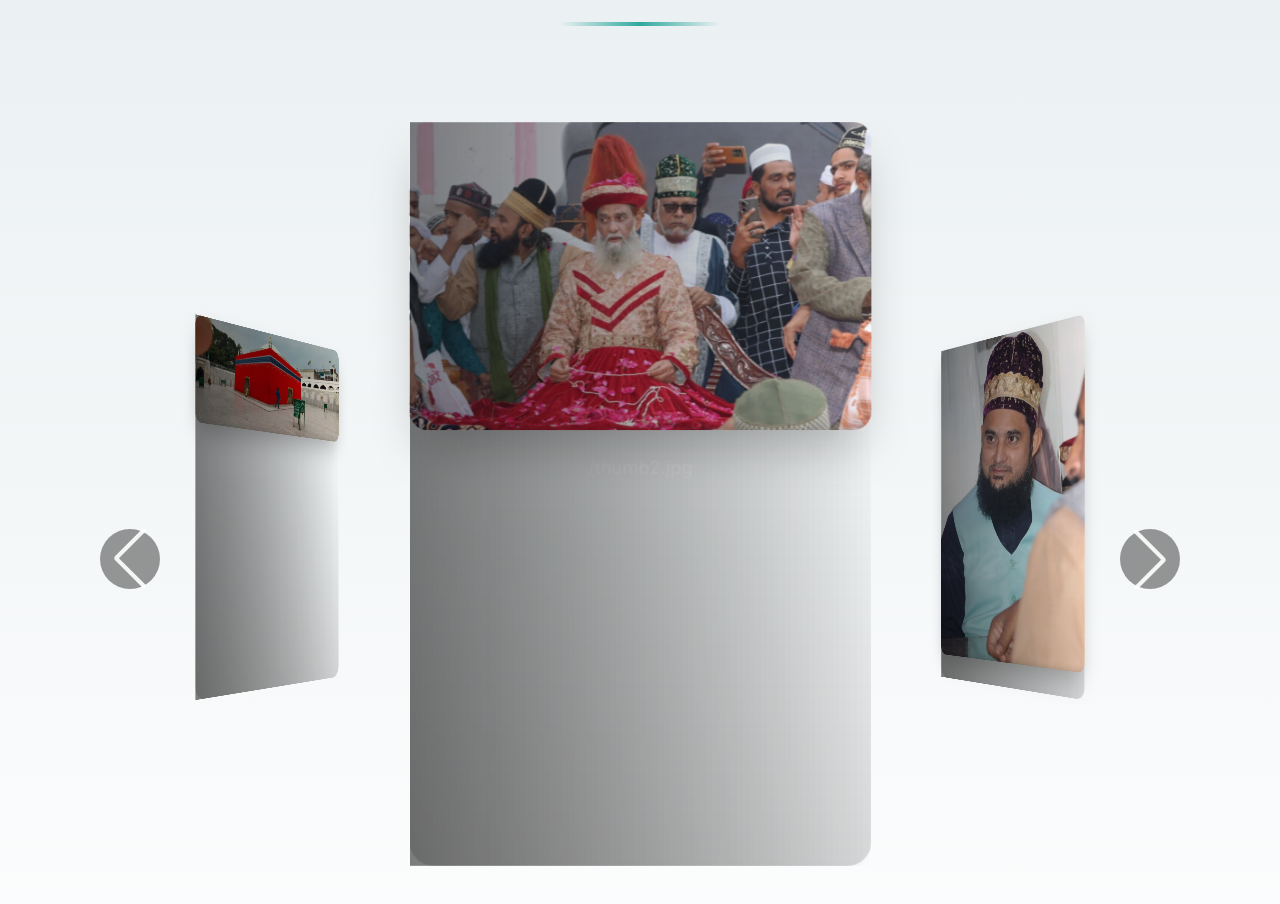
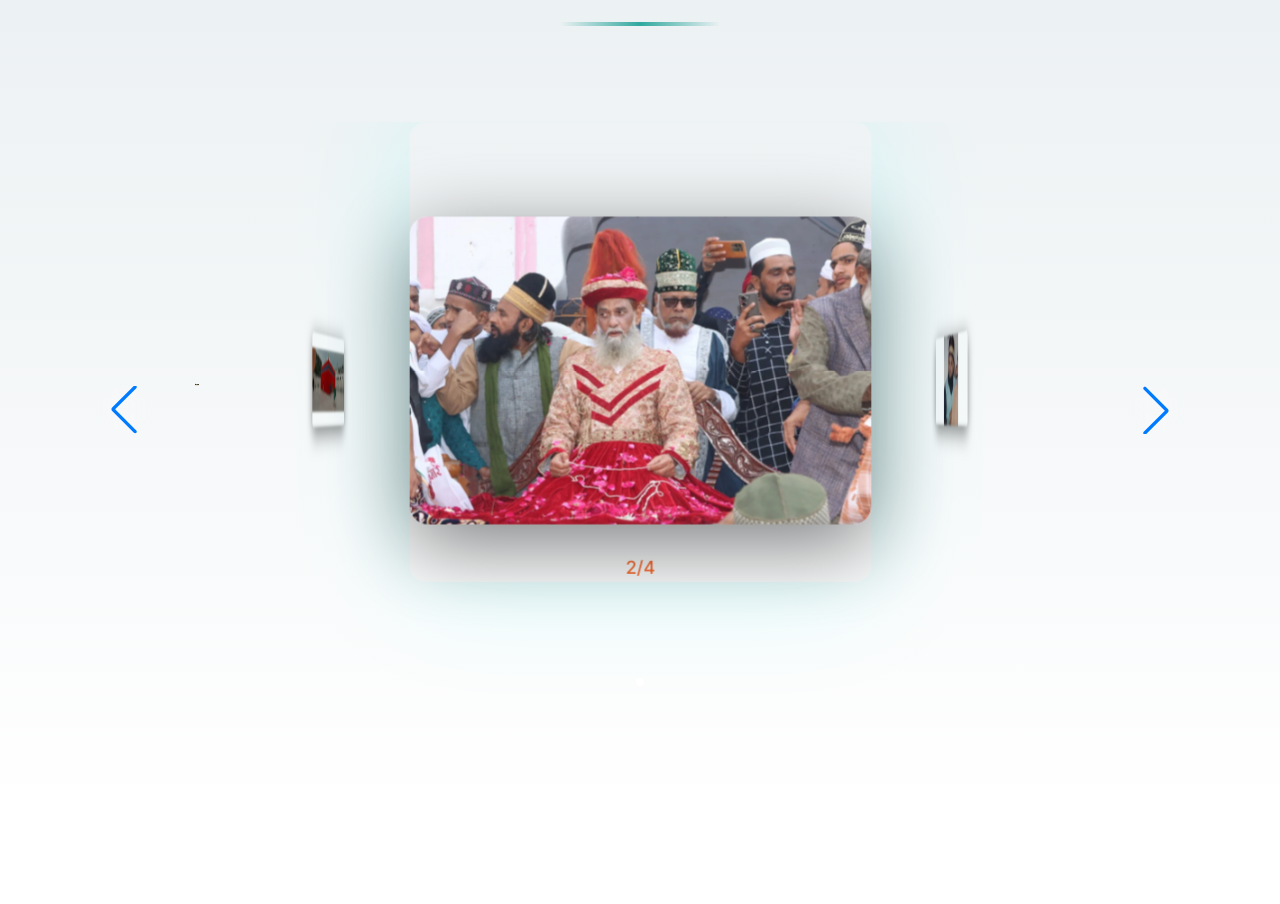
Before and after one commit to Mazhar-54321/qutbul-madar, a Next.js app: page /en in a window 1280 px wide. Shown: the part 3842-4746 px from the top of the page. After the commit the page ends 4664 px from the top, so only its background shows below. Built offline with nearby package versions, Linux system fonts and the light colour scheme; a web font is replaced by a local one.

Commit message:
Images Gallery revived

```diff
--- a/components/sections/ImageGallery.tsx
+++ b/components/sections/ImageGallery.tsx
@@ -44,7 +44,13 @@ export default function ImageGallerySection({ images, t }: ImageGalleryProps) {
           </h2>
           <div className="w-40 h-1 mx-auto bg-gradient-to-r from-transparent via-chart-2/80 to-transparent rounded-full" />
         </motion.div>
-
+        <div className="absolute inset-0 -z-10">
+          <motion.div
+            animate={{ scale: [1, 1.1, 1] }}
+            transition={{ duration: 10, repeat: Infinity }}
+            className="absolute top-1/3 left-1/2 w-[600px] h-[600px] bg-chart-2/20 blur-[180px] rounded-full -translate-x-1/2"
+          />
+        </div>
         <Swiper
           modules={[
             Navigation,
@@ -55,13 +61,14 @@ export default function ImageGallerySection({ images, t }: ImageGalleryProps) {
           ]}
           effect="coverflow"
           coverflowEffect={{
-            rotate: 38, // Softer, more realistic tilt
+            rotate: 45,
             stretch: 0,
-            depth: 280, // Deeper 3D feel
-            modifier: 1.6, // Stronger curve & separation
-            slideShadows: true,
-            scale: 0.82, // Slightly smaller sides for focus on center
+            depth: 400,
+            modifier: 1.8,
+            slideShadows: false,
+            scale: 0.75,
           }}
+          autoHeight={true}
           grabCursor={true}
           centeredSlides={true}
           slidesPerView={1.4} // Show partial previews — feels expansive
@@ -84,30 +91,37 @@ export default function ImageGallerySection({ images, t }: ImageGalleryProps) {
         >
           {images.map((image, index) => (
             <SwiperSlide key={index} className="!h-auto group">
-              <div className="relative rounded-2xl overflow-hidden shadow-2xl transition-all duration-700 group-hover:scale-[1.02]">
-                <Image
-                  src={image.original}
-                  alt={image.thumbnail}
-                  width={1200}
-                  height={800} // Adjust to your avg image ratio
-                  className="w-full h-auto object-contain transition-transform duration-1000 group-hover:scale-105"
-                  sizes="(max-width: 768px) 90vw, 70vw"
-                  //   priority={index < 3}
-                  loading="lazy"
-                  //   placeholder="blur" // If you have blurDataURL or static imports
-                />
+              <motion.div
+                animate={{ y: [0, -12, 0] }}
+                transition={{
+                  duration: 6,
+                  repeat: Infinity,
+                  ease: "easeInOut",
+                }}
+                className="relative rounded-2xl overflow-hidden shadow-[0_20px_80px_rgba(0,0,0,0.5)] transition-all duration-700 group-hover:scale-[2] mt-25"
+              >
+                <div className="relative w-full aspect-[3/2] rounded-2xl overflow-hidden">
+                  <Image
+                    src={image.original}
+                    alt={image.thumbnail}
+                    fill
+                    className="object-contain"
+                    sizes="(max-width: 768px) 90vw, 70vw"
+                    priority={index === 0}
+                  />
+                </div>
 
                 {/* Subtle glow overlay on hover/active */}
                 <div className="absolute inset-0 bg-gradient-to-t from-black/30 via-transparent to-black/10 opacity-0 group-hover:opacity-100 transition-opacity duration-500 pointer-events-none" />
 
                 {/* Reflection (via pseudo-element) */}
                 <div className="absolute inset-x-0 bottom-0 h-1/2 bg-gradient-to-t from-black/40 to-transparent opacity-60 blur-sm scale-y-[-1] origin-bottom pointer-events-none" />
-              </div>
+              </motion.div>
 
               {/* Optional caption below reflection */}
               {image.thumbnail && (
-                <p className="text-center mt-6 text-lg font-medium text-white/80 opacity-0 group-[.swiper-slide-active]:opacity-100 transition-opacity duration-700">
-                  {image.thumbnail}
+                <p className="text-center mt-6 text-lg font-medium text-chart-1/80 opacity-0 group-[.swiper-slide-active]:opacity-100 transition-opacity duration-700">
+                  {index + 1}/{images.length}
                 </p>
               )}
             </SwiperSlide>
--- a/components/sections/ImageGalleryFancy.css
+++ b/components/sections/ImageGalleryFancy.css
@@ -1,47 +1,49 @@
-.fancy-coverflow-swiper {
-  --swiper-navigation-color: rgba(255, 255, 255, 0.9);
-  --swiper-pagination-color: rgba(255, 255, 255, 0.9);
-  --swiper-pagination-bullet-inactive-color: rgba(255, 255, 255, 0.4);
-  --swiper-pagination-bullet-inactive-opacity: 1;
-  --swiper-pagination-bullet-size: 12px;
-  --swiper-pagination-bullet-horizontal-gap: 8px;
+/* === Active Slide Focus Effect === */
+.fancy-coverflow-swiper .swiper-slide {
+  transition: all 0.7s ease;
+  filter: blur(4px) brightness(0.7);
+  transform: scale(0.9);
 }
 
-.fancy-coverflow-swiper .swiper-slide-shadow-left,
-.fancy-coverflow-swiper .swiper-slide-shadow-right {
-  opacity: 0.5 !important; /* Softer, more realistic shadows */
-  background: linear-gradient(to right, rgba(0,0,0,0.6), transparent);
+.fancy-coverflow-swiper .swiper-slide-active {
+  filter: blur(0px) brightness(1);
+  transform: scale(1);
 }
 
-.fancy-coverflow-swiper .swiper-slide-active .group {
-  filter: brightness(1.08) contrast(1.05); /* Subtle pop for active slide */
-  box-shadow: 0 30px 60px -15px rgba(0,0,0,0.7), 0 0 40px rgba(var(--chart-2), 0.25);
-  transition: all 0.8s cubic-bezier(0.23, 1, 0.32, 1);
+/* === Glass reflection glow === */
+.fancy-coverflow-swiper .swiper-slide-active::after {
+  content: "";
+  position: absolute;
+  inset: 0;
+  border-radius: 1rem;
+  box-shadow: 0 0 120px rgba(0, 255, 255, 0.15);
+  pointer-events: none;
 }
 
-.fancy-coverflow-swiper .swiper-button-next,
-.fancy-coverflow-swiper .swiper-button-prev {
-  background: rgba(0,0,0,0.4);
+/* === Navigation Buttons Premium Look === */
+.swiper-button-next,
+.swiper-button-prev {
   backdrop-filter: blur(10px);
+  background: rgba(255, 255, 255, 0.1);
+  width: 48px;
+  height: 48px;
   border-radius: 50%;
-  width: 60px;
-  height: 60px;
-  transition: all 0.4s;
+  transition: all 0.4s ease;
 }
 
-.fancy-coverflow-swiper .swiper-button-next:hover,
-.fancy-coverflow-swiper .swiper-button-prev:hover {
-  background: rgba(0,0,0,0.7);
-  transform: scale(1.15);
+.swiper-button-next:hover,
+.swiper-button-prev:hover {
+  background: rgba(255, 255, 255, 0.2);
+  transform: scale(0.8);
 }
 
-/* Reflection enhancement */
-.fancy-coverflow-swiper .swiper-slide::after {
-  content: '';
-  position: absolute;
-  inset: 0;
-  background: linear-gradient(to bottom, transparent 40%, rgba(0,0,0,0.4));
-  opacity: 0.35;
-  pointer-events: none;
-  border-radius: 1.5rem;
+/* === Pagination Glow === */
+.swiper-pagination-bullet {
+  background: rgba(255,255,255,0.4);
+  transition: all 0.3s ease;
 }
+
+.swiper-pagination-bullet-active {
+  background: white;
+  box-shadow: 0 0 12px white;
+}
```
